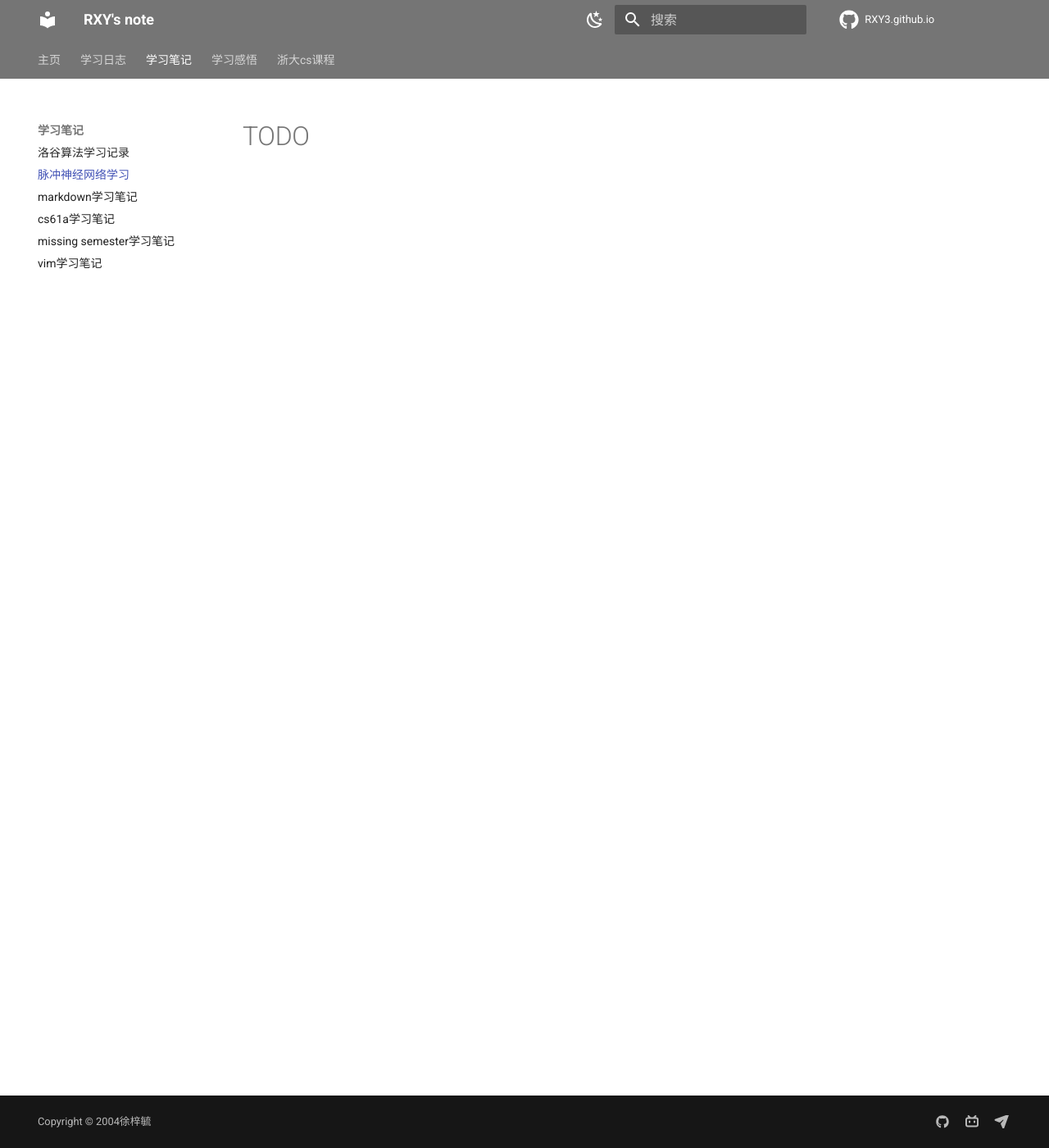
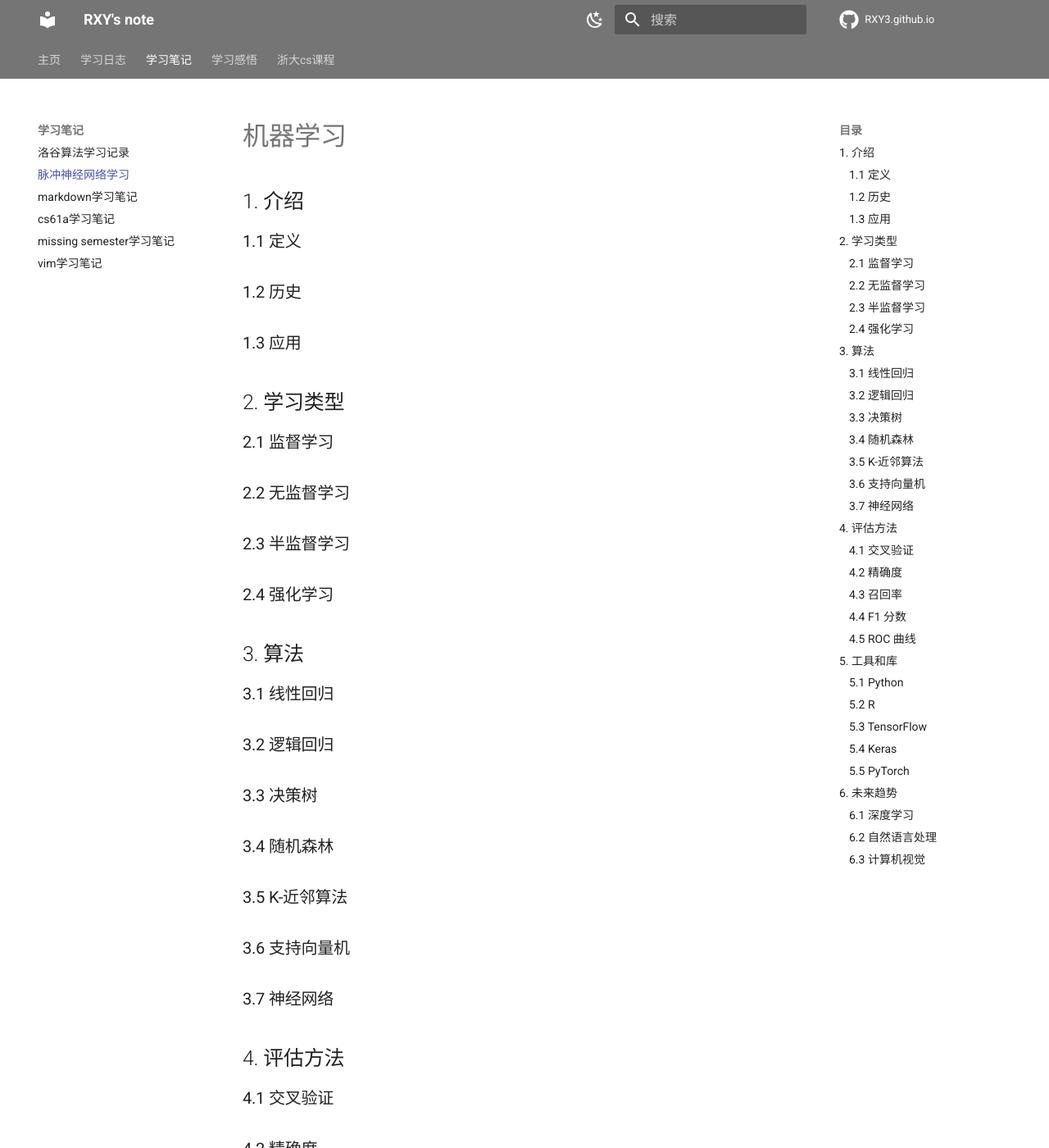
Before and after one commit to RXY3/mkdoc-record_of_study, an MkDocs documentation site: the page built from docs/AI_LEARNING/machine_learing.md, in a window 1280 px wide and 1400 px high. Shown: the whole window at 82% size. Built offline with MkDocs 1.6.1 and Material for MkDocs 9.7.7, drawn with Linux system fonts in a browser that asks for light colours; comment, search, counter and statistics services are not loaded; some of the changed text lies outside the part shown.

Commit message:
third update

````diff
--- a/docs/AI_LEARNING/machine_learing.md
+++ b/docs/AI_LEARNING/machine_learing.md
@@ -1 +1,41 @@
-# TODO
+# 机器学习
+
+## 1. 介绍
+### 1.1 定义
+### 1.2 历史
+### 1.3 应用
+
+## 2. 学习类型
+### 2.1 监督学习
+### 2.2 无监督学习
+### 2.3 半监督学习
+### 2.4 强化学习
+
+## 3. 算法
+### 3.1 线性回归
+### 3.2 逻辑回归
+### 3.3 决策树
+### 3.4 随机森林
+### 3.5 K-近邻算法
+### 3.6 支持向量机
+### 3.7 神经网络
+
+## 4. 评估方法
+### 4.1 交叉验证
+### 4.2 精确度
+### 4.3 召回率
+### 4.4 F1 分数
+### 4.5 ROC 曲线
+
+## 5. 工具和库
+### 5.1 Python
+### 5.2 R
+### 5.3 TensorFlow
+### 5.4 Keras
+### 5.5 PyTorch
+
+## 6. 未来趋势
+### 6.1 深度学习
+### 6.2 自然语言处理
+### 6.3 计算机视觉
+##
--- a/docs/STUDY_RECORD.md
+++ b/docs/STUDY_RECORD.md
@@ -10,3 +10,9 @@
 #### 学习项目：
 1. 洛谷算法训练
 2. markdown规范学习
+### 时间：**2023.11.08**
+没错，这个懒逼半个月都没更新
+#### 学习项目：
+1. cs61a两节课
+2. git学习
+3. PLANING
--- a/docs/code/markdown.md
+++ b/docs/code/markdown.md
@@ -106,3 +106,16 @@ this is red color
 ```md
 \# 1
 ```
+### 上标与下标
+下标：
+H~2~O
+
+  ```md
+  H~2~O
+  ```
+上标：
+X^2^
+
+```md
+X^2^
+```
--- a/docs/zju_class/LCD.md
+++ b/docs/zju_class/LCD.md
@@ -0,0 +1,52 @@
+# NOTE OF REVIEW
+## 第二章 组合逻辑电路
+### 2.1 逻辑运算
+逻辑运算的对象是布尔变量，0/1
+逻辑运算的结果也是布尔变量，0/1
+#### 2.1.1 逻辑运算的基本运算
+1. 与运算
+> 1&1=1
+> 1&0=0
+> 0&1=0
+> 0&0=0
+2. 或运算
+> 1|1=1
+> 1|0=1
+> 0|1=1
+> 0|0=0
+3. 非运算
+4. 异或运算
+5. 同或运算
+
+#### 逻辑门（logical gate）
+延时
+分为t~PHL~and t~PLH~
+#### 2.1.2 逻辑运算的扩展运算
+XY+XZ=Y(X+Z)
+XY+~XZ+YZ = XY+~XZ
+### 标准形式与规范形式
+1. 标准形式（standard forms）
+> 1. 与或形式（sum-of-products form）
+> 2. 或与形式（product-of-sums form）
+2. 规范形式（canonical forms）
+> 1. 最小项（minterm）SOM
+> 2. 最大项（maxterm）POM
+
+
+## 第三章 组合逻辑电路的设计
+### 3.1 开始分层设计
+#### 3.1.1 逻辑电路的设计
+1. 只等行为
+2. 布尔方程或真值表法进行input&output形式化
+3. 优化以减少逻辑门数量（卡诺
+4. 使之映射到可实现的工艺上
+
+#### 3.1.2 逻辑电路的设计方法
+分治法
+例3-1 设计一个4位相等比较器
+设置相应模块进行实现
+使用相同的结构使得设计更为简单
+设置原子模块
+### decoder译码器
+>n-m（$n<2^m$）译码器：n个输入，m个输出
+>译码器的输出为1，当且仅当输入的二进制数值等于译码器的输出编号
````
Also changed, not shown: docs/Thoughts/THINK.md (+1 -0 lines), docs/code/cs61a.md (+4 -0 lines), docs/code/git.md (added, +23 -0 lines), docs/index.md (+0 -2 lines), docs/mkdocupdate.md (added, +1 -0 lines), docs/ms/shell.md (+57 -0 lines), 2 other files.
